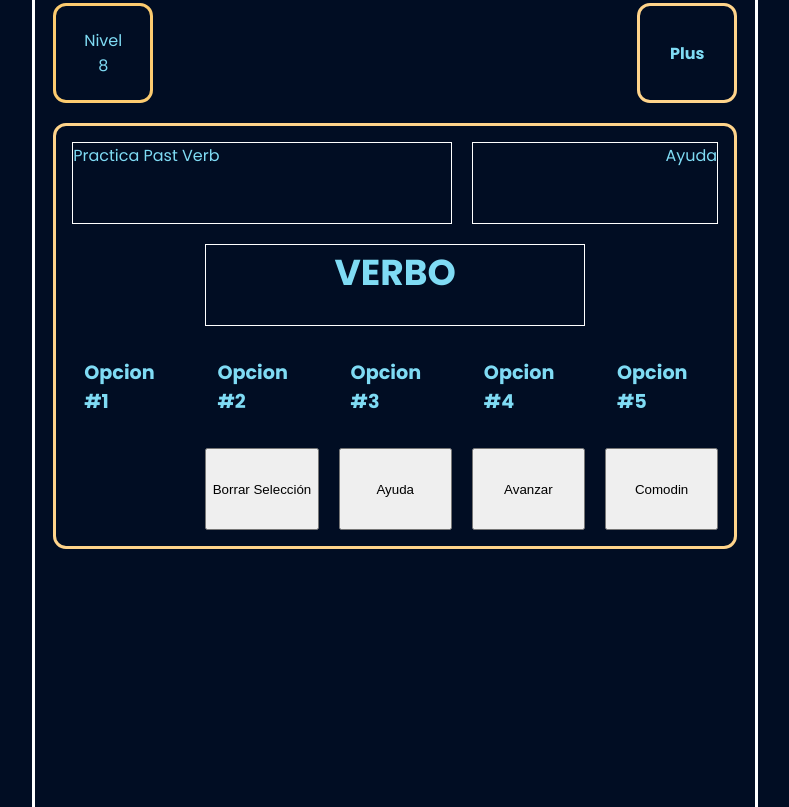
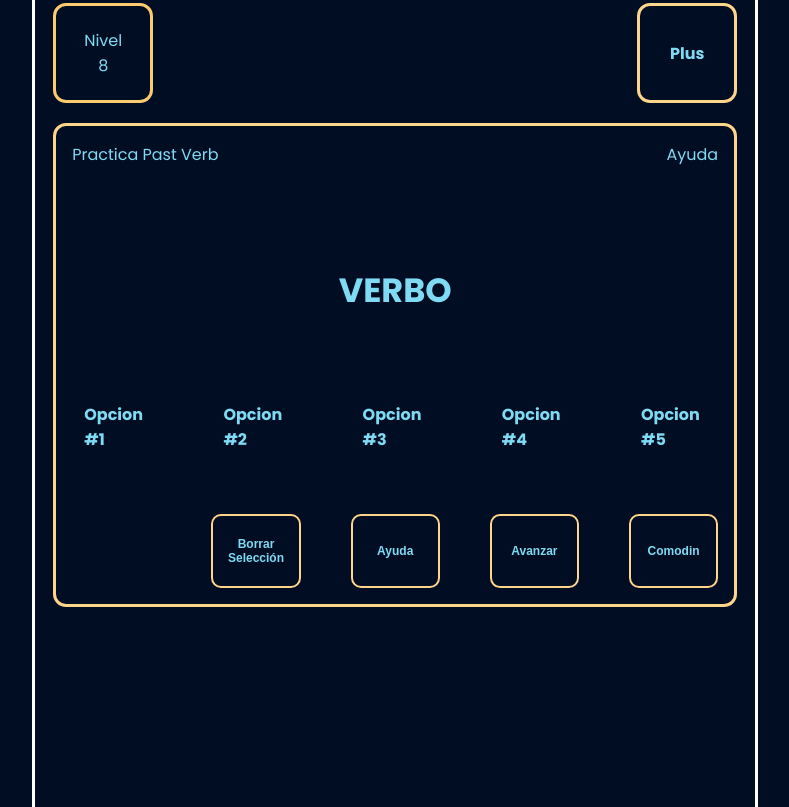
Before and after one commit to CarlosMoralesDev23/Aprendamos-juntos, a plain HTML site: page index.html in a window 1280 px wide. Shown: the part 777-1584 px from the top of the page, without its empty margins (269-1058 px from the left). Drawn offline with Linux system fonts and the light colour scheme.

Commit message:
Se estilizan los botones de acciones

```diff
--- a/css/styles.css
+++ b/css/styles.css
@@ -464,7 +464,7 @@ aside {
         display: grid;
         grid-template-columns: repeat(5, 1fr);
         grid-template-rows: repeat(4, 1fr);
-        gap: 20px;
+        gap: 50px;
 
         border: 3px solid var(--color-borde-principal);
         border-radius: 8px;
@@ -474,24 +474,21 @@ aside {
         border-radius: 0.8125rem;
 
         #tarea {
-            border: 1px solid white;
             grid-column: span 3 / span 3;
             text-align: start;
         }
 
         #iconoAyuda {
-            border: 1px solid white;
             grid-column: span 2 / span 2;
             grid-column-start: 4;
             text-align: end;
         }
 
         #verbo {
-            border: 1px solid white;
             grid-column: span 3 / span 3;
             grid-column-start: 2;
             grid-row-start: 2;
-            font-size: 1.5rem;
+            font-size: 1.4rem;
             text-align: center;
         }
 
@@ -500,7 +497,7 @@ aside {
             place-items: center;
 
             h5 {
-                font-size: 1.2rem;
+                font-size: 16px;
                 font-weight: bold;
                 padding: 0.75rem;
                 cursor: pointer;
@@ -528,48 +525,42 @@ aside {
                     }
                 }
             }
-
-
-
-
-
-            #opcionesDeVerboPregunta {
-                .correcta {
-                    &:active {
-                        background-color: greenyellow;
-                    }
-                }
-                .incorrecta {
-                    &:active {
-                        background-color: red;
-                    }
-                }
-            }
         }
 
-        .div5 {
+        #opcion1 {
             grid-row-start: 3;
         }
 
-        .div6 {
+        #opcion2 {
             grid-row-start: 3;
         }
 
-        .div7 {
+        #opcion3 {
             grid-row-start: 3;
         }
 
-        .div8 {
+        #opcion4 {
             grid-row-start: 3;
         }
 
-        .div9 {
+        #opcion5 {
             grid-row-start: 3;
         }
 
         .botones {
             display: grid;
             place-items: center;
+
+            font-size: 12px;
+            font-weight: bold;
+            padding: 10px;
+            border-radius: 10px;
+
+            color: var(--color-texto-principal);
+            border: 0.125rem solid var(--color-borde-principal);
+            background-color: var(--color-fondo-principal);
+
+            cursor: pointer;
         }
 
         .div10 {
@@ -594,25 +585,6 @@ aside {
     }
 }
 
-#modalPracticaVerbo {
-    #verificarYAvanzar {
-        button {
-            font-size: 0.9375rem;
-            font-weight: bold;
-            padding: 0.75rem;
-            color: var(--color-texto-principal);
-
-            border: 0.125rem solid var(--color-borde-principal);
-            border-radius: 10px;
-
-            background-color: var(--color-fondo-principal);
-
-            &:hover {
-                cursor: pointer;
-            }
-        }
-    }
-}
 
 /** -------------- ONLY REGISTRO --------------*/
 
--- a/index.html
+++ b/index.html
@@ -306,11 +306,11 @@
 
                         <div id="verbo"><h2>VERBO</h2></div>
 
-                        <div class="div5 opcion"><h5>Opcion #1</h5></div>
-                        <div class="div6 opcion"><h5>Opcion #2</h5></div>
-                        <div class="div7 opcion"><h5>Opcion #3</h5></div>
-                        <div class="div8 opcion"><h5>Opcion #4</h5></div>
-                        <div class="div9 opcion"><h5>Opcion #5</h5></div>
+                        <div id="opcion1" class="div5 opcion"><h5>Opcion #1</h5></div>
+                        <div id="opcion2" class="div6 opcion"><h5>Opcion #2</h5></div>
+                        <div id="opcion3" class="div7 opcion"><h5>Opcion #3</h5></div>
+                        <div id="opcion4" class="div8 opcion"><h5>Opcion #4</h5></div>
+                        <div id="opcion5" class="div9 opcion"><h5>Opcion #5</h5></div>
 
                         <button class="botones div10" id="Borrar">Borrar Selección</button>
                         <button class="botones div11" id="Ayuda">Ayuda</button>
```
